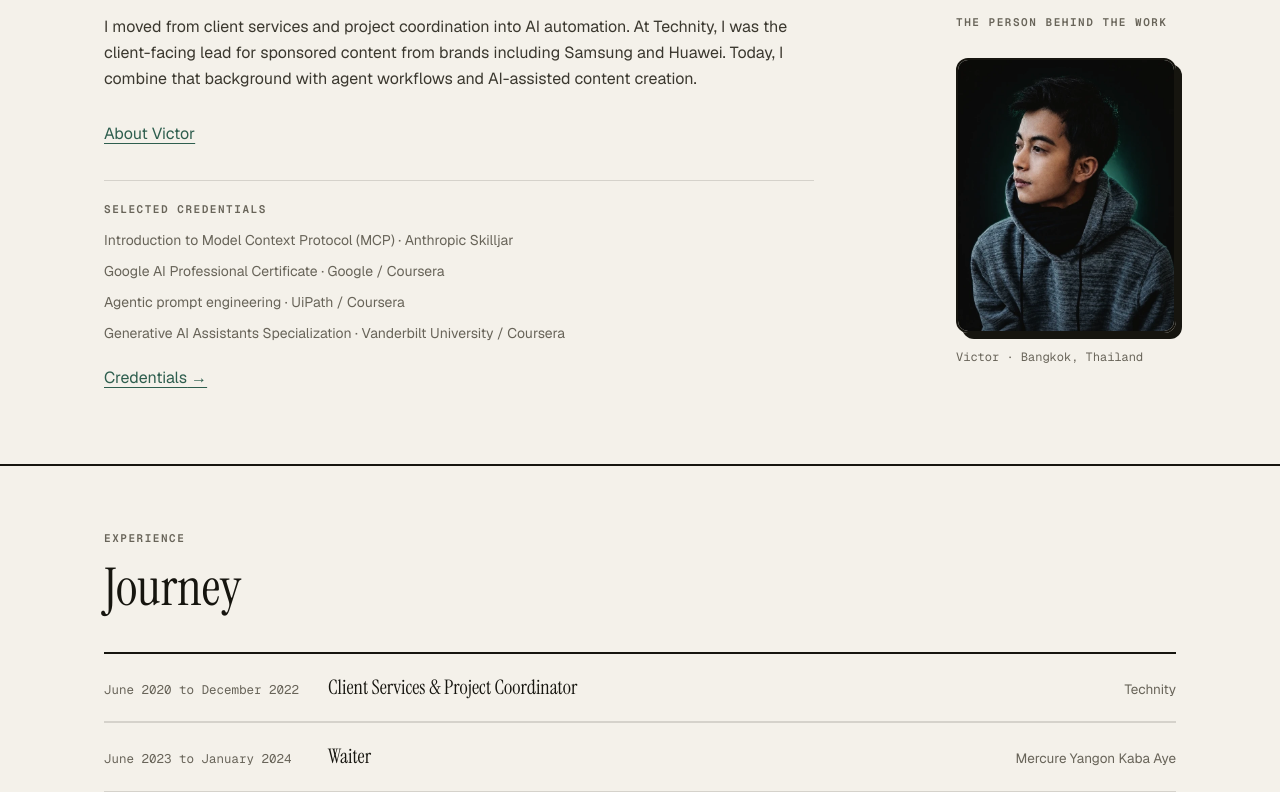
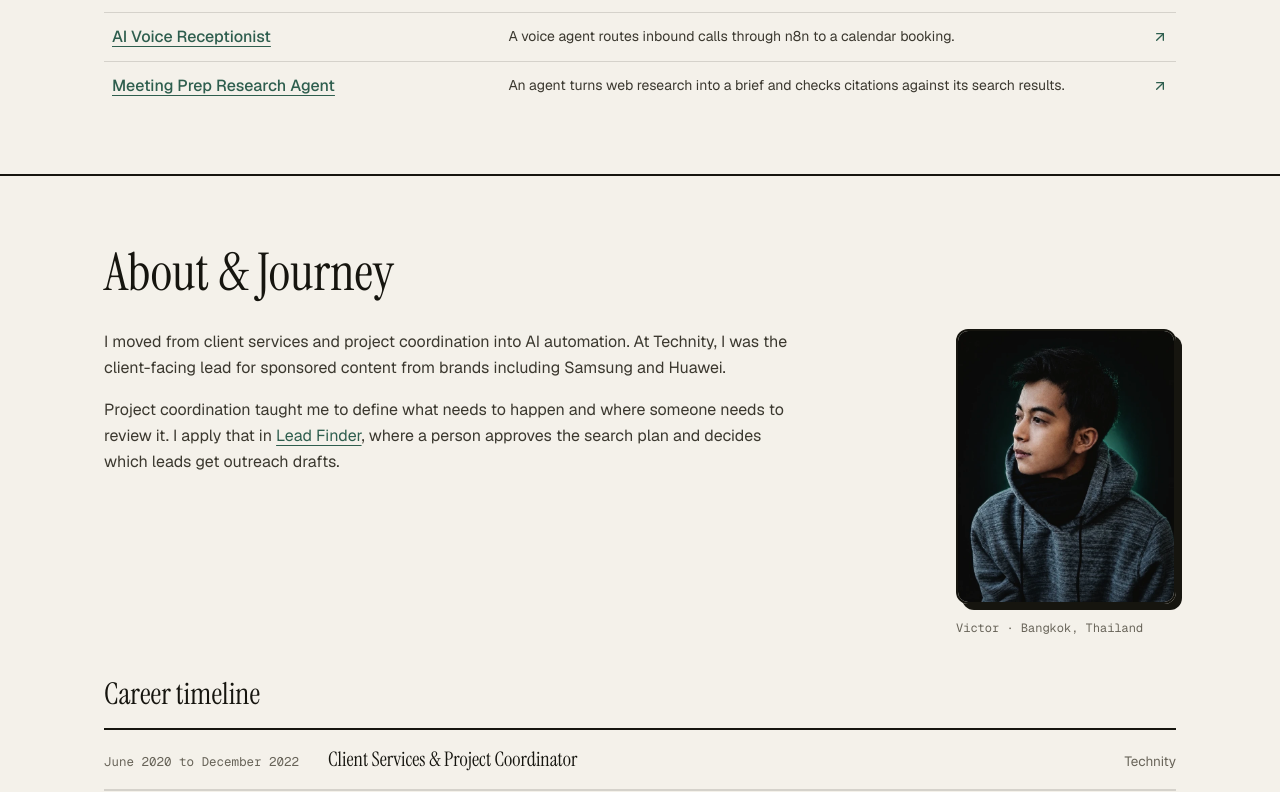
Before and after one commit to ahk1542001-wq/victor-ai-automation-portfolio, a Next.js app: page / in a window 1280 px wide. Shown: the part 1548-2340 px from the top of the page. Built offline with nearby package versions, Linux system fonts and the light colour scheme.

Commit message:
Consolidate About and show featured workflows on home

```diff
--- a/next.config.ts
+++ b/next.config.ts
@@ -15,6 +15,9 @@ const nextConfig: NextConfig = {
       }
     ],
   },
+  async redirects() {
+    return [{ source: '/about', destination: '/#background', permanent: true }];
+  },
   async headers() {
     return [
       {
--- a/scripts/smoke.mjs
+++ b/scripts/smoke.mjs
@@ -22,7 +22,6 @@ if (!fs.existsSync(homeHtmlPath)) {
 const homeHtml = fs.readFileSync(homeHtmlPath, 'utf-8');
 const workHtml = fs.readFileSync(path.join(outDir, 'work.html'), 'utf-8');
 const filmsHtml = fs.readFileSync(path.join(outDir, 'films.html'), 'utf-8');
-const aboutHtml = fs.readFileSync(path.join(outDir, 'about.html'), 'utf-8');
 
 if (!homeHtml.includes('VICTOR')) {
   console.error('FAIL: Hero text VICTOR not found on homepage');
@@ -65,7 +64,7 @@ if (agentsSource.includes('BEGIN:nextjs-agent-rules')) {
   process.exit(1);
 }
 
-if (contentSource.includes('Bachelor of Applied Science, Industrial Chemistry') || !aboutHtml.includes('degree not completed')) {
+if (contentSource.includes('Bachelor of Applied Science, Industrial Chemistry') || !homeHtml.includes('degree not completed')) {
   throw new Error('The portfolio must describe Industrial Chemistry as unfinished coursework');
 }
 
@@ -271,7 +270,8 @@ console.log('PASS: v-vic discovery, honest role boundaries, three exact media/po
 
 // Selected Work routes visitors to the three portfolio focus areas.
 const selectedWorkHtml = homeHtml.match(/<section[^>]*id="work"[\s\S]*?<\/section>/)?.[0] ?? '';
-const workAreaLinks = [...selectedWorkHtml.matchAll(/<a[^>]*href="([^"]+)"[^>]*>([\s\S]*?)<\/a>/g)];
+const focusNavHtml = selectedWorkHtml.match(/<nav[^>]*>[\s\S]*?<\/nav>/)?.[0] ?? '';
+const workAreaLinks = [...focusNavHtml.matchAll(/<a[^>]*href="([^"]+)"[^>]*>([\s\S]*?)<\/a>/g)];
 const expectedWorkAreas = [
   ['/work', 'AI Agents &amp; Automation'],
   ['/work#product-prototypes', 'AI-Assisted Products'],
@@ -280,14 +280,17 @@ const expectedWorkAreas = [
 if (workAreaLinks.length !== expectedWorkAreas.length || !expectedWorkAreas.every(([href, title], i) => (
   workAreaLinks[i][1] === href && workAreaLinks[i][2].includes(title)
 ))) throw new Error('Selected Work must link to the three portfolio focus areas');
-if (/<video\b|data-featured-work=/.test(selectedWorkHtml)) throw new Error('Selected Work should link out to project and video collections');
+for (const slug of ['lead-finder', 'voice-receptionist', 'meeting-prep-research-agent']) {
+  if (!selectedWorkHtml.includes(`href="/projects/${slug}"`)) throw new Error(`Missing featured homepage workflow: ${slug}`);
+}
+if (/<video\b/.test(selectedWorkHtml)) throw new Error('Selected Work should link out to project and video collections');
 const expectedMenu = [
   ['/#work', 'Selected work'],
   ...expectedWorkAreas,
-  ['/about', 'About Victor'],
+  ['/#background', 'About &amp; Journey'],
   ['/credentials', 'Credentials'],
 ];
-for (const pageHtml of [homeHtml, workHtml, filmsHtml, aboutHtml, credentialsHtml]) {
+for (const pageHtml of [homeHtml, workHtml, filmsHtml, credentialsHtml]) {
   const headerHtml = pageHtml.match(/<header[^>]*>[\s\S]*?<\/header>/)?.[0] ?? '';
   const menu = [...headerHtml.matchAll(/<a[^>]*class="navlink[^"]*"[^>]*href="([^"]+)"[^>]*>([^<]+)<\/a>/g)];
   if (menu.length !== expectedMenu.length || !expectedMenu.every(([href, title], i) => (
@@ -297,7 +300,6 @@ for (const pageHtml of [homeHtml, workHtml, filmsHtml, aboutHtml, credentialsHtm
 for (const [pageHtml, heading] of [
   [workHtml, expectedWorkAreas[0][1]],
   [filmsHtml, expectedWorkAreas[2][1]],
-  [aboutHtml, 'About Victor'],
   [credentialsHtml, 'Credentials'],
 ]) {
   if (pageHtml.match(/<h1[^>]*>([^<]+)<\/h1>/)?.[1] !== heading) {
@@ -308,7 +310,7 @@ if (workHtml.match(/<h2[^>]*id="product-prototypes-heading"[^>]*>([^<]+)<\/h2>/)
   throw new Error('AI-Assisted Products link must land on the matching heading');
 }
 if (homeHtml.includes('Choose a VIC video style') || homeHtml.includes('Choose a v-vic concept film')) throw new Error('Full galleries belong on the films collection');
-for (const route of ['/work', '/films', '/about', '/credentials']) {
+for (const route of ['/work', '/films', '/#background', '/credentials']) {
   if (!homeHtml.includes(`href="${route}"`)) throw new Error(`Missing collection/detail route ${route}`);
 }
 for (const id of ['product-ads', 'content']) {
@@ -317,15 +319,25 @@ for (const id of ['product-ads', 'content']) {
 for (const phrase of ['Choose a VIC video style', 'Choose a v-vic concept film']) {
   if (!filmsHtml.includes(phrase)) throw new Error(`Missing film inventory ${phrase}`);
 }
+const backgroundSectionHtml = homeHtml.match(/<section[^>]*id="background"[\s\S]*?<\/section>/)?.[0] ?? '';
+if (!backgroundSectionHtml.includes('About &amp; Journey') || !backgroundSectionHtml.includes('id="journey"')) {
+  throw new Error('About and the career timeline must share one homepage section');
+}
+if (sitemapXml.includes('<loc>https://portfolioweb-three-sigma.vercel.app/about</loc>')) {
+  throw new Error('The redirected About URL must stay out of the sitemap');
+}
+const routesManifest = JSON.parse(fs.readFileSync(path.join(outDir, '../../routes-manifest.json'), 'utf8'));
+if (!routesManifest.redirects.some(route => route.source === '/about' && route.destination === '/#background' && route.statusCode === 308)) {
+  throw new Error('The old About URL must redirect to the homepage section');
+}
 for (const company of ['Technity', 'Gala Bangkok', 'Mercure Yangon']) {
-  if (!aboutHtml.includes(company)) throw new Error(`Detailed background missing ${company}`);
+  if (!backgroundSectionHtml.includes(company)) throw new Error(`Detailed background missing ${company}`);
 }
 if (!vicHtml.includes('/films#content') || !vvicHtml.includes('/films#product-ads')) throw new Error('Case return links must point to the full film collections');
 console.log('PASS: three homepage focus areas, products/films collections, detailed background and collection return links.');
 
 // Preserve owner identity and the requested production-approach explanation.
 const heroSectionHtml = homeHtml.match(/<section[^>]*aria-labelledby="hero-heading"[\s\S]*?<\/section>/)?.[0] ?? '';
-const backgroundSectionHtml = homeHtml.match(/<section[^>]*id="background"[\s\S]*?<\/section>/)?.[0] ?? '';
 if (!heroSectionHtml || heroSectionHtml.includes('victor-portrait-retouched.webp') || !backgroundSectionHtml.includes('victor-portrait-retouched.webp')) throw new Error('Portrait belongs in Background, not the hero');
 if ((homeHtml.match(/href="https:\/\/github\.com\/ahk1542001-wq"/g) || []).length < 2) throw new Error('GitHub account must remain explicit in hero and footer');
 if (!filmsHtml.includes('href="#production-approach"') || !filmsHtml.includes('id="production-approach"')) throw new Error('Production approach must be discoverable');
--- a/src/app/about/page.tsx
+++ /dev/null
@@ -1,87 +0,0 @@
-import type { Metadata } from 'next';
-import Link from 'next/link';
-import { Header } from '@/components/Header';
-import { about, credentialsPage } from '@/data/portfolio-navigation';
-import { JourneyMap } from '@/components/journey-map';
-import { portfolioContent } from '@/data/content';
-export const metadata: Metadata = { title: `${about.title} — background and experience`, alternates: { canonical: '/about' } };
-export default function About() {
-    const aboutParts = portfolioContent.about.description.split('. ');
-    return <div className="min-h-screen bg-paper text-ink">
-    <Header />
-    <main id="main-content" tabIndex={-1}>
-    <div className="mx-auto max-w-[1120px] px-5 pt-10 sm:px-6">
-    <Link href="/#background" className="inline-flex min-h-[44px] items-center text-pine underline underline-offset-4">Back to homepage bio</Link>
-    </div>
-          <section id="background" aria-labelledby="background-heading" className="border-t-2 border-ink py-16 md:py-20">
-            <div className="mx-auto max-w-[1120px] px-5 sm:px-6">
-              <h1 id="background-heading" className="mb-10 font-serif text-5xl">{about.title}</h1>
-
-              <div className="grid gap-12 lg:grid-cols-12 lg:gap-14">
-                <div className="lg:col-span-7">
-                  <div className="max-w-[65ch] space-y-5 text-[16px] leading-[1.8] text-ink-soft">
-                    <p className="text-pretty">{aboutParts[0]}.</p>
-                    <p className="text-pretty">
-                      Project coordination taught me to define what needs to happen and where someone
-                      needs to review it. I apply that in{' '}
-                      <Link href="/projects/lead-finder#workflow-heading" className="text-pine underline underline-offset-4">Lead Finder</Link>,
-                      where a person approves the search plan and decides which leads get outreach drafts.
-                    </p>
-                    {aboutParts.slice(1).length > 0 && (<p className="text-pretty">{aboutParts.slice(1).join('. ')}</p>)}
-                  </div>
-
-                  {/* Capabilities */}
-                  <div className="mt-10">
-                    <h3 className="eyebrow mb-4">What I build</h3>
-                    <ul className="grid gap-2.5 sm:grid-cols-2">
-                      {portfolioContent.establishedCapabilities.map((cap) => (<li key={cap} className="flex items-start gap-2.5 text-[13.5px] leading-relaxed text-ink-soft">
-                          <span className="mt-1.5 h-1.5 w-1.5 shrink-0 bg-pine"/>
-                          <span>{cap}</span>
-                        </li>))}
-                    </ul>
-                  </div>
-
-                </div>
-
-                <aside className="lg:col-span-5">
-                  <JourneyMap />
-
-                  <div className="mt-10 hair-t pt-6">
-                    <h3 className="eyebrow mb-4">Languages</h3>
-                    <dl className="space-y-0">
-                      {portfolioContent.languages.map((lang) => (<div key={lang.name} className="hair-b flex items-baseline justify-between gap-4 py-3 last:border-b-0">
-                          <dt className="font-serif text-lg text-ink">{lang.name}</dt>
-                          <dd className="font-mono text-[11px] uppercase tracking-[0.08em] text-muted">
-                            {lang.proficiency}
-                          </dd>
-                        </div>))}
-                    </dl>
-                  </div>
-                </aside>
-              </div>
-
-              {/* Experience timeline */}
-              <div className="mt-16">
-                <h3 className="eyebrow mb-2">Professional experience</h3>
-                <div className="rule-t">
-                  {portfolioContent.professionalExperience.map((exp) => (<div key={`${exp.company}-${exp.period}`} className="hair-b grid gap-1.5 py-5 md:grid-cols-[200px_1fr_230px] md:items-baseline md:gap-6">
-                      <span className="font-mono text-[12.5px] text-muted">{exp.period}</span>
-                      <span className="font-serif text-xl leading-snug text-ink">{exp.role}</span>
-                      <span className="text-[13.5px] text-muted md:text-right">{exp.company}</span>
-                    </div>))}
-                </div>
-              </div>
-            </div>
-          </section>
-    <section className="mx-auto max-w-[1120px] border-t border-hair px-5 py-12 sm:px-6" aria-labelledby="education-heading">
-    <h2 id="education-heading" className="font-serif text-3xl">Education</h2>
-    <div className="mt-6 grid gap-6 sm:grid-cols-2">{portfolioContent.education.map(item => <div key={item.institution}>
-        <h3 className="text-lg">{item.degree}</h3>
-        <p className="mt-2 text-sm leading-relaxed text-muted">{item.institution} · {item.period}</p>
-        <p className="mt-2 text-sm text-muted">{item.description}</p>
-        </div>)}</div>
-    <Link href={credentialsPage.href} className="mt-6 inline-flex min-h-[44px] items-center text-pine underline underline-offset-4">{credentialsPage.title}</Link>
-    </section>
-  </main>
-    </div>;
-}
--- a/src/app/page.tsx
+++ b/src/app/page.tsx
@@ -2,14 +2,12 @@ import Image from 'next/image';
 import Link from 'next/link';
 import { ArrowUpRight, ArrowRight, Mail } from 'lucide-react';
 import { Header } from '@/components/Header';
+import { FeaturedWorkflows } from '@/components/FeaturedWorkflows';
 import { portfolioContent } from '@/data/content';
-import { credentials } from '@/data/credentials';
 import { TechStackRail } from '@/components/TechStackRail';
 import { about, credentialsPage, selectedWork, workAreas } from '@/data/portfolio-navigation';
 
 export default function Home() {
-    const featuredCredentials = ['google-ai-professional', 'agentic-prompt-engineering', 'generative-ai-assistants', 'intro-to-mcp'];
-    const highlights = credentials.filter(c => featuredCredentials.includes(c.id)).slice(0, 4);
     return <div className="min-h-screen bg-paper font-sans text-ink">
     <Header />
     <main id="main-content" tabIndex={-1} className="focus:outline-none">
@@ -45,44 +43,65 @@ export default function Home() {
             </Link>
           ))}
         </nav>
+        <div className="mt-8">
+          <h3 className="font-serif text-3xl">Featured workflows</h3>
+          <FeaturedWorkflows />
+        </div>
       </div>
     </section>
-    <section id="background" aria-labelledby="background-heading" className="border-t-2 border-ink py-12 md:py-16">
-    <div className="mx-auto grid max-w-[1120px] gap-8 px-5 sm:px-6 md:grid-cols-[1.4fr_0.65fr]">
-    <div className="order-2 justify-self-end">
-    <p className="eyebrow">The person behind the work</p>
-    <h2 id="background-heading" className="sr-only">About Victor</h2>
-<figure className="mt-7 w-[220px] max-w-full">
-<div className="portrait-frame"><Image src="/victor-portrait-retouched.webp" alt="Victor, photographed in Bangkok" fill sizes="220px" /></div>
-<figcaption className="mt-4 font-mono text-xs text-muted">Victor · Bangkok, Thailand</figcaption>
-</figure>
-    </div>
-    <div className="order-1">
-    <p className="text-[16px] leading-relaxed text-ink-soft">I moved from client services and project coordination into AI automation. At Technity, I was the client-facing lead for sponsored content from brands including Samsung and Huawei. Today, I combine that background with agent workflows and AI-assisted content creation.</p>
-    <div className="mt-5 flex flex-wrap gap-x-6">
-    <Link href={about.href} className="inline-flex min-h-[44px] items-center text-pine underline underline-offset-4">{about.title}</Link>
-    </div>
-    <div id="credentials" className="mt-6 border-t border-hair pt-5">
-    <p className="eyebrow">Selected credentials</p>
-    <ul className="mt-3 space-y-2">{highlights.map(c => <li key={c.id} className="text-sm leading-relaxed text-muted">{c.title} · {c.issuer}</li>)}</ul>
-    <Link href={credentialsPage.href} className="mt-3 inline-flex min-h-[44px] items-center text-pine underline underline-offset-4">{credentialsPage.title} →</Link>
-    </div>
-    </div>
-    </div>
-    </section>
-    <section id="journey" aria-labelledby="journey-heading" className="border-t-2 border-ink py-12 md:py-16">
+    <section id="background" aria-labelledby="background-heading" className="scroll-mt-24 border-t-2 border-ink py-12 md:py-16">
       <div className="mx-auto max-w-[1120px] px-5 sm:px-6">
-        <p className="eyebrow">Experience</p>
-        <h2 id="journey-heading" className="mt-2 font-serif text-[clamp(32px,5vw,52px)] leading-tight">Journey</h2>
-        <div className="rule-t mt-8">
+        <h2 id="background-heading" className="font-serif text-[clamp(32px,5vw,52px)] leading-tight">{about.title}</h2>
+        <div className="mt-6 grid items-start gap-6 md:grid-cols-[minmax(0,1fr)_220px] md:gap-12">
+          <div className="max-w-[65ch] space-y-4 text-[16px] leading-relaxed text-ink-soft">
+            <p>I moved from client services and project coordination into AI automation. At Technity, I was the client-facing lead for sponsored content from brands including Samsung and Huawei.</p>
+            <p>
+              Project coordination taught me to define what needs to happen and where someone needs to review it. I apply that in{' '}
+              <Link href="/projects/lead-finder#workflow-heading" className="text-pine underline underline-offset-4">Lead Finder</Link>,
+              where a person approves the search plan and decides which leads get outreach drafts.
+            </p>
+          </div>
+          <figure className="w-[220px] max-w-full">
+            <div className="portrait-frame"><Image src="/victor-portrait-retouched.webp" alt="Victor, photographed in Bangkok" fill sizes="220px" /></div>
+            <figcaption className="mt-4 font-mono text-xs text-muted">Victor · Bangkok, Thailand</figcaption>
+          </figure>
+        </div>
+
+        <h3 id="journey" className="mt-10 scroll-mt-24 font-serif text-3xl">Career timeline</h3>
+        <ol aria-labelledby="journey" className="rule-t mt-4">
           {[...portfolioContent.professionalExperience].reverse().map((exp) => (
-            <div key={`${exp.company}-${exp.period}`} className="hair-b grid gap-1.5 py-5 md:grid-cols-[200px_1fr_230px] md:items-baseline md:gap-6">
+            <li key={`${exp.company}-${exp.period}`} className="hair-b grid gap-1.5 py-4 md:grid-cols-[200px_1fr_230px] md:items-baseline md:gap-6">
               <span className="font-mono text-[12.5px] text-muted">{exp.period}</span>
               <span className="font-serif text-xl leading-snug text-ink">{exp.role}</span>
               <span className="text-[13.5px] text-muted md:text-right">{exp.company}</span>
-            </div>
+            </li>
           ))}
-        </div>
+        </ol>
+
+        <details className="mt-6">
+          <summary className="cursor-pointer py-3 text-sm font-medium text-pine">Education and languages</summary>
+          <div className="grid gap-5 pb-4 pt-2 text-sm leading-relaxed sm:grid-cols-2">
+            <ul aria-label="Education" className="space-y-3">
+              {portfolioContent.education.map((item) => (
+                <li key={item.institution}>
+                  <p>{item.degree}</p>
+                  <p className="text-muted">{item.institution} · {item.period}</p>
+                </li>
+              ))}
+            </ul>
+            <dl aria-label="Languages" className="space-y-2">
+              {portfolioContent.languages.map(({ name, proficiency }) => (
+                <div key={name} className="flex flex-wrap gap-x-2">
+                  <dt>{name}</dt>
+                  <dd className="text-muted">{proficiency}</dd>
+                </div>
+              ))}
+            </dl>
+          </div>
+        </details>
+        <Link id="credentials" href={credentialsPage.href} className="inline-flex min-h-[44px] scroll-mt-24 items-center text-sm text-pine underline underline-offset-4">
+          {credentialsPage.title} →
+        </Link>
       </div>
     </section>
   </main>
--- a/src/app/sitemap.ts
+++ b/src/app/sitemap.ts
@@ -22,7 +22,7 @@ export default function sitemap(): MetadataRoute.Sitemap {
     { url: `${baseUrl}/work/v-vic`, changeFrequency: 'monthly', priority: 0.8 },
     { url: `${baseUrl}/work/afterlight`, changeFrequency: 'monthly', priority: 0.8 },
     { url: `${baseUrl}/work/run-with-john`, changeFrequency: 'monthly', priority: 0.8 },
-    ...['/work', '/films', '/about', '/credentials'].map(route => ({ url: `${baseUrl}${route}`, changeFrequency: 'monthly' as const, priority: 0.8 })),
+    ...['/work', '/films', '/credentials'].map(route => ({ url: `${baseUrl}${route}`, changeFrequency: 'monthly' as const, priority: 0.8 })),
     ...projectEntries,
   ];
 }
--- a/src/app/work/page.tsx
+++ b/src/app/work/page.tsx
@@ -1,6 +1,6 @@
 import type { Metadata } from 'next';
 import Link from 'next/link';
-import { ArrowUpRight } from 'lucide-react';
+import { FeaturedWorkflows } from '@/components/FeaturedWorkflows';
 import { Header } from '@/components/Header';
 import { selectedWork, workAreas } from '@/data/portfolio-navigation';
 import { ProjectWorkCard } from '@/components/ProjectWorkCard';
@@ -19,12 +19,6 @@ const outcomes = {
   'product-prototypes': workAreas.products.title,
 } satisfies Record<Project['workOutcome'], string>;
 
-const featuredWorkflows = [
-  { id: 'lead-finder', title: 'AI Lead Finder', summary: 'A business brief becomes ranked prospects with evidence and two human approval gates.' },
-  { id: 'voice-receptionist', title: 'AI Voice Receptionist', summary: 'A voice agent routes inbound calls through n8n to a calendar booking.' },
-  { id: 'meeting-prep-research-agent', title: 'Meeting Prep Research Agent', summary: 'An agent turns web research into a brief and checks citations against its search results.' },
-];
-
 export default function Work() {
   return (
     <div className="min-h-screen bg-paper text-ink">
@@ -37,20 +31,7 @@ export default function Work() {
         </header>
         <section aria-labelledby="featured-workflows" className="mb-10 border-y border-hair py-6">
           <h2 id="featured-workflows" className="font-serif text-3xl">Featured workflows</h2>
-          <ul className="mt-3 divide-y divide-hair">
-            {featuredWorkflows.map(({ id, title, summary }) => (
-              <li key={id}>
-                <Link
-                  href={`/projects/${id}`}
-                  className="group grid grid-cols-[minmax(0,1fr)_auto] items-center gap-x-4 gap-y-1 px-2 py-3 hover:bg-surface focus-visible:outline-2 focus-visible:outline-offset-2 focus-visible:outline-pine sm:grid-cols-[minmax(0,1fr)_minmax(0,1.65fr)_auto]"
-                >
-                  <span className="font-medium text-pine underline underline-offset-4">{title}</span>
-                  <span className="col-start-1 row-start-2 text-sm leading-relaxed text-ink-soft sm:col-start-2 sm:row-start-1">{summary}</span>
-                  <ArrowUpRight className="col-start-2 row-start-1 h-4 w-4 text-pine sm:col-start-3" aria-hidden="true" />
-                </Link>
-              </li>
-            ))}
-          </ul>
+          <FeaturedWorkflows />
         </section>
         <nav aria-label="Browse by outcome" className="mb-10 flex flex-wrap gap-x-7 gap-y-1">
           {Object.entries(outcomes).map(([id, title]) => (
--- /dev/null
+++ b/src/components/FeaturedWorkflows.tsx
@@ -0,0 +1,27 @@
+import Link from 'next/link';
+import { ArrowUpRight } from 'lucide-react';
+
+const featuredWorkflows = [
+  { id: 'lead-finder', title: 'AI Lead Finder', summary: 'A business brief becomes ranked prospects with evidence and two human approval gates.' },
+  { id: 'voice-receptionist', title: 'AI Voice Receptionist', summary: 'A voice agent routes inbound calls through n8n to a calendar booking.' },
+  { id: 'meeting-prep-research-agent', title: 'Meeting Prep Research Agent', summary: 'An agent turns web research into a brief and checks citations against its search results.' },
+];
+
+export function FeaturedWorkflows() {
+  return (
+    <ul className="mt-3 divide-y divide-hair">
+      {featuredWorkflows.map(({ id, title, summary }) => (
+        <li key={id}>
+          <Link
+            href={`/projects/${id}`}
+            className="group grid grid-cols-[minmax(0,1fr)_auto] items-center gap-x-4 gap-y-1 px-2 py-3 hover:bg-surface focus-visible:outline-2 focus-visible:outline-offset-2 focus-visible:outline-pine sm:grid-cols-[minmax(0,1fr)_minmax(0,1.65fr)_auto]"
+          >
+            <span className="font-medium text-pine underline underline-offset-4">{title}</span>
+            <span className="col-start-1 row-start-2 text-sm leading-relaxed text-ink-soft sm:col-start-2 sm:row-start-1">{summary}</span>
+            <ArrowUpRight className="col-start-2 row-start-1 h-4 w-4 text-pine sm:col-start-3" aria-hidden="true" />
+          </Link>
+        </li>
+      ))}
+    </ul>
+  );
+}
--- a/src/data/portfolio-navigation.ts
+++ b/src/data/portfolio-navigation.ts
@@ -18,5 +18,5 @@ export const workAreas = {
   },
 };
 
-export const about = { href: '/about', title: 'About Victor' };
+export const about = { href: '/#background', title: 'About & Journey' };
 export const credentialsPage = { href: '/credentials', title: 'Credentials' };
```
Also changed, not shown: 1 other file (tests, documents, lock files or other folders).
